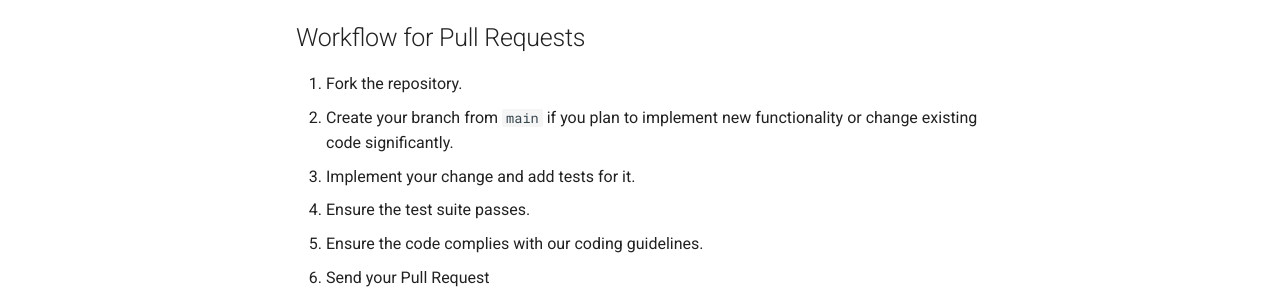
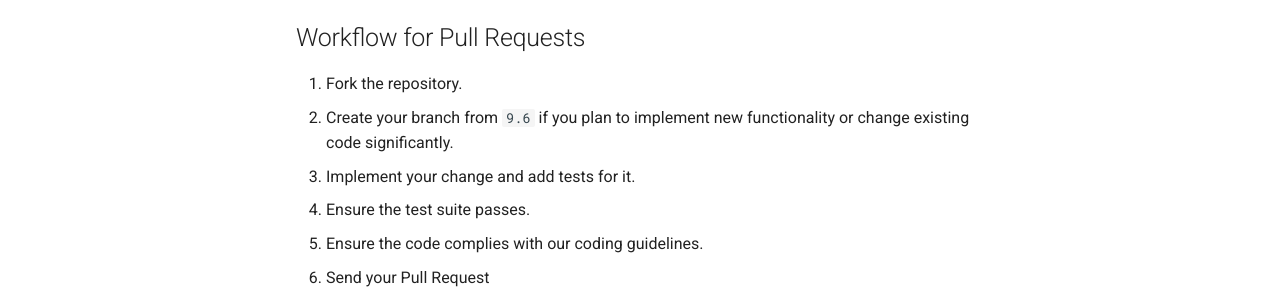
Before and after one commit to overtrue/phplint, an MkDocs documentation site: the page built from docs/contributing.md, in a window 1280 px wide and 900 px high. Shown: the part 382-682 px from the top of the window. Built offline with MkDocs 1.6.1 and Material for MkDocs 9.7.7, drawn with Linux system fonts in a browser that asks for light colours; comment, search, counter and statistics services are not loaded.

Commit message:
fix missing incorrect branch, forking repo is related to a major.minor version

```diff
--- a/docs/contributing.md
+++ b/docs/contributing.md
@@ -9,7 +9,7 @@ We look forward to your contributions! Here are some examples how you can contri
 ## Workflow for Pull Requests
 
 1. Fork the repository.
-2. Create your branch from `main` if you plan to implement new functionality or change existing code significantly.
+2. Create your branch from `9.6` if you plan to implement new functionality or change existing code significantly.
 3. Implement your change and add tests for it.
 4. Ensure the test suite passes.
 5. Ensure the code complies with our coding guidelines.
```
